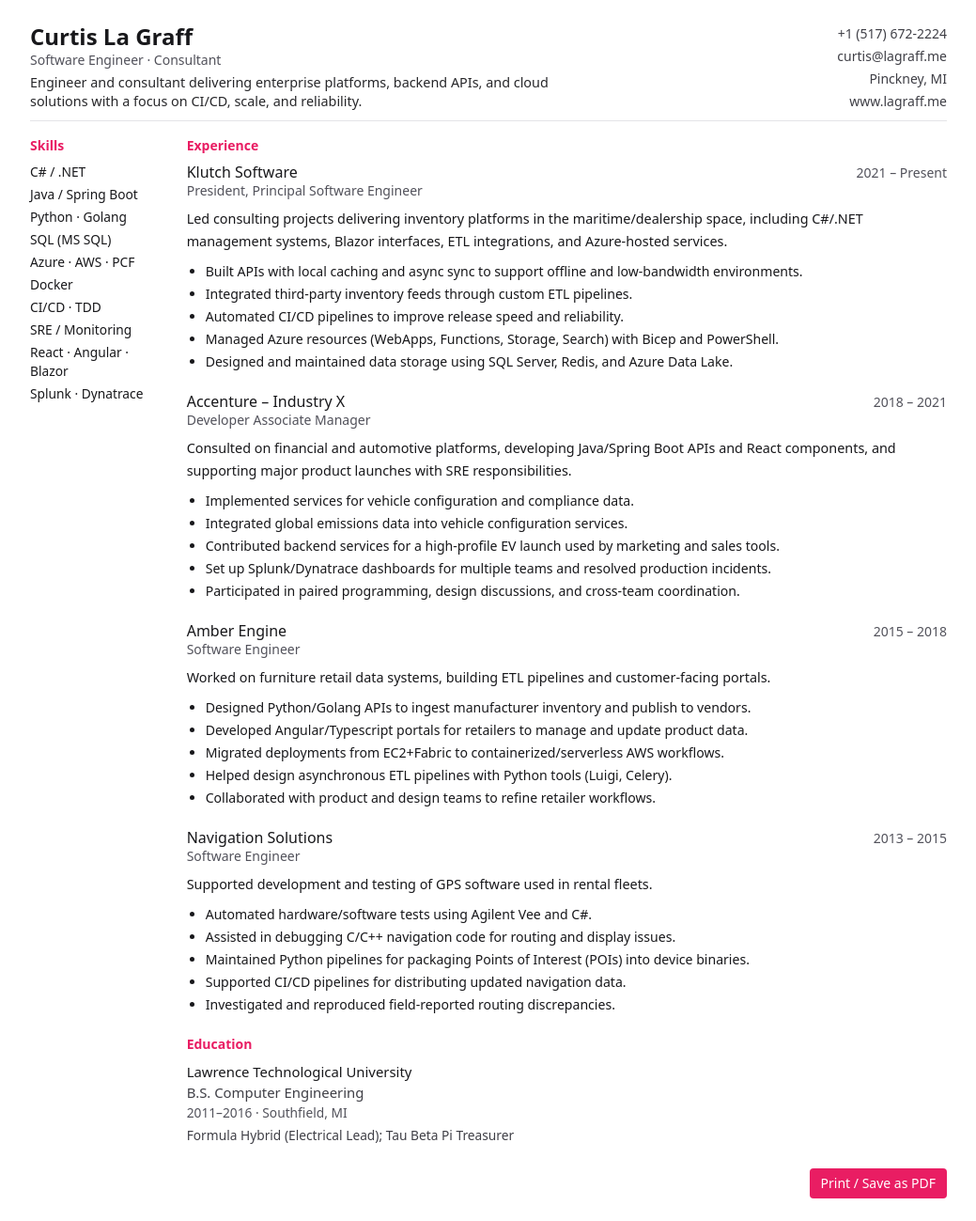
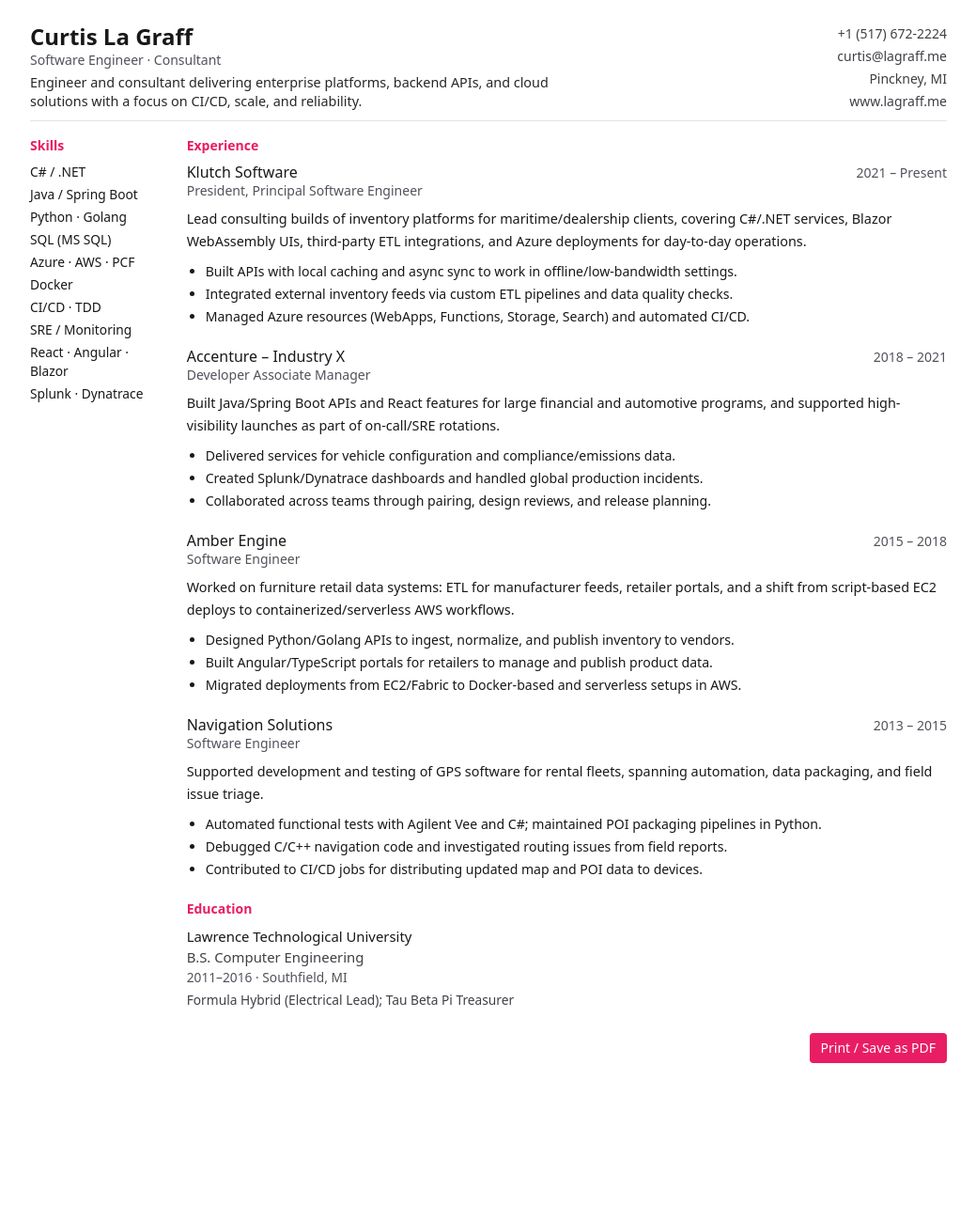
Before and after one commit to clagraff/clagraff.github.io, a Jekyll site: the page index.html, which Jekyll copies as it is, in a window 1280 px wide. Shown: the whole page at 94% size, without its empty margins (120-1159 px from the left). Built offline with Jekyll 4.4.1, drawn with Linux system fonts in a browser that asks for light colours; nearby versions of some CDN libraries; after the commit the page ends 1155 px from its top, so only the background shows below that.

Commit message:
Update index.html

```diff
--- a/index.html
+++ b/index.html
@@ -32,11 +34,11 @@
         <li><a href="tel:+15176722224">+1 (517) 672-2224</a></li>
         <li><a href="mailto:curtis@lagraff.me">curtis@lagraff.me</a></li>
         <li>Pinckney, MI</li>
-        <li><a href="https://www.lagraff.me" target="_blank">www.lagraff.me</a></li>
+        <li><a href="https://www.lagraff.me" target="_blank" rel="noopener">www.lagraff.me</a></li>
       </ul>
     </header>
 
-    <!-- Two-column layout -->
+    <!-- Two-column layout: slim sidebar (2/12) + wide main (10/12) -->
     <section class="mt-4 grid grid-cols-12 gap-6">
       <!-- Sidebar -->
       <aside class="col-span-12 md:col-span-2 space-y-4">
@@ -57,7 +59,7 @@
         </section>
       </aside>
 
-      <!-- Main -->
+      <!-- Main column -->
       <div class="col-span-12 md:col-span-10">
         <h2 class="text-sm font-semibold accent mb-2">Experience</h2>
         <div class="space-y-5">
@@ -72,15 +74,13 @@
               <div class="text-sm text-zinc-600">2021 – Present</div>
             </header>
             <p class="text-[0.9rem] leading-6">
-              Led consulting projects delivering inventory platforms in the maritime/dealership space,
-              including C#/.NET management systems, Blazor interfaces, ETL integrations, and Azure-hosted services.
+              Lead consulting builds of inventory platforms for maritime/dealership clients, covering C#/.NET services, Blazor WebAssembly UIs,
+              third-party ETL integrations, and Azure deployments for day-to-day operations.
             </p>
             <ul class="list-disc pl-5 text-[0.88rem] leading-6">
-              <li>Built APIs with local caching and async sync to support offline and low-bandwidth environments.</li>
-              <li>Integrated third-party inventory feeds through custom ETL pipelines.</li>
-              <li>Automated CI/CD pipelines to improve release speed and reliability.</li>
-              <li>Managed Azure resources (WebApps, Functions, Storage, Search) with Bicep and PowerShell.</li>
-              <li>Designed and maintained data storage using SQL Server, Redis, and Azure Data Lake.</li>
+              <li>Built APIs with local caching and async sync to work in offline/low-bandwidth settings.</li>
+              <li>Integrated external inventory feeds via custom ETL pipelines and data quality checks.</li>
+              <li>Managed Azure resources (WebApps, Functions, Storage, Search) and automated CI/CD.</li>
             </ul>
           </article>
 
@@ -94,15 +94,13 @@
               <div class="text-sm text-zinc-600">2018 – 2021</div>
             </header>
             <p class="text-[0.9rem] leading-6">
-              Consulted on financial and automotive platforms, developing Java/Spring Boot APIs and React components,
-              and supporting major product launches with SRE responsibilities.
+              Built Java/Spring Boot APIs and React features for large financial and automotive programs, and supported high-visibility launches
+              as part of on-call/SRE rotations.
             </p>
             <ul class="list-disc pl-5 text-[0.88rem] leading-6">
-              <li>Implemented services for vehicle configuration and compliance data.</li>
-              <li>Integrated global emissions data into vehicle configuration services.</li>
-              <li>Contributed backend services for a high-profile EV launch used by marketing and sales tools.</li>
-              <li>Set up Splunk/Dynatrace dashboards for multiple teams and resolved production incidents.</li>
-              <li>Participated in paired programming, design discussions, and cross-team coordination.</li>
+              <li>Delivered services for vehicle configuration and compliance/emissions data.</li>
+              <li>Created Splunk/Dynatrace dashboards and handled global production incidents.</li>
+              <li>Collaborated across teams through pairing, design reviews, and release planning.</li>
             </ul>
           </article>
 
@@ -116,14 +114,13 @@
               <div class="text-sm text-zinc-600">2015 – 2018</div>
             </header>
             <p class="text-[0.9rem] leading-6">
-              Worked on furniture retail data systems, building ETL pipelines and customer-facing portals.
+              Worked on furniture retail data systems: ETL for manufacturer feeds, retailer portals, and a shift from script-based EC2 deploys
+              to containerized/serverless AWS workflows.
             </p>
             <ul class="list-disc pl-5 text-[0.88rem] leading-6">
-              <li>Designed Python/Golang APIs to ingest manufacturer inventory and publish to vendors.</li>
-              <li>Developed Angular/Typescript portals for retailers to manage and update product data.</li>
-              <li>Migrated deployments from EC2+Fabric to containerized/serverless AWS workflows.</li>
-              <li>Helped design asynchronous ETL pipelines with Python tools (Luigi, Celery).</li>
-              <li>Collaborated with product and design teams to refine retailer workflows.</li>
+              <li>Designed Python/Golang APIs to ingest, normalize, and publish inventory to vendors.</li>
+              <li>Built Angular/TypeScript portals for retailers to manage and publish product data.</li>
+              <li>Migrated deployments from EC2/Fabric to Docker-based and serverless setups in AWS.</li>
             </ul>
           </article>
 
@@ -137,14 +134,12 @@
               <div class="text-sm text-zinc-600">2013 – 2015</div>
             </header>
             <p class="text-[0.9rem] leading-6">
-              Supported development and testing of GPS software used in rental fleets.
+              Supported development and testing of GPS software for rental fleets, spanning automation, data packaging, and field issue triage.
             </p>
             <ul class="list-disc pl-5 text-[0.88rem] leading-6">
-              <li>Automated hardware/software tests using Agilent Vee and C#.</li>
-              <li>Assisted in debugging C/C++ navigation code for routing and display issues.</li>
-              <li>Maintained Python pipelines for packaging Points of Interest (POIs) into device binaries.</li>
-              <li>Supported CI/CD pipelines for distributing updated navigation data.</li>
-              <li>Investigated and reproduced field-reported routing discrepancies.</li>
+              <li>Automated functional tests with Agilent Vee and C#; maintained POI packaging pipelines in Python.</li>
+              <li>Debugged C/C++ navigation code and investigated routing issues from field reports.</li>
+              <li>Contributed to CI/CD jobs for distributing updated map and POI data to devices.</li>
             </ul>
           </article>
 
```
Also changed, not shown: other parts of index.html (+3 -1 lines).
